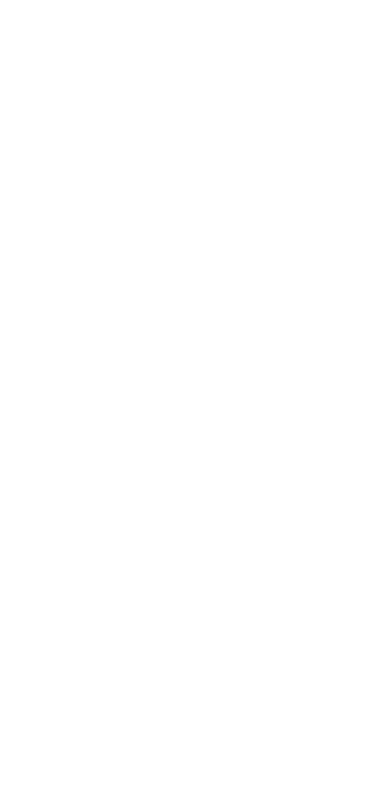
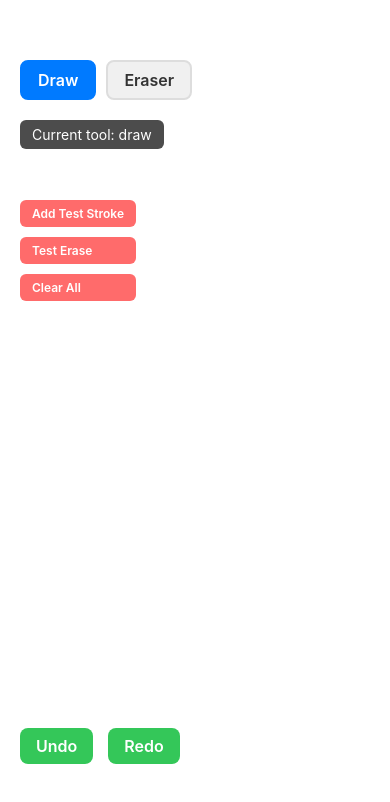
Before and after one commit to Sanketnehe-21/whiteboard-kit, a React Native app: screen / in a window 390 px wide. Shown: the top 802 px of the page. Built offline with nearby package versions, Linux system fonts and the light colour scheme.

Commit message:
tools like eraser undo redo adn draw is created

```diff
--- a/components/whiteboard.tsx
+++ b/components/whiteboard.tsx
@@ -1,42 +1,265 @@
-import React, { useRef, useState } from 'react';
-import { View, PanResponder } from 'react-native';
-import Svg, { Path } from 'react-native-svg';
-
-type Point = { x: number; y: number };
-type Stroke = Point[];
+import React, { useRef } from 'react';
+import { View, PanResponder, TouchableOpacity, Text, StyleSheet } from 'react-native';
+import Svg, { Path, Circle } from 'react-native-svg';
+import { useWhiteboard } from '../hooks/useWhiteboard';
 
 export const Whiteboard = () => {
+  const {
+    strokes,
+    currentStroke,
+    startStroke,
+    addPoint,
+    endStroke,
+    undo,
+    redo,
+    tool,
+    setTool,
+    onTouchPoint,
+    setStrokes, // Add this for testing
+  } = useWhiteboard();
 
-  const [strokes, setStrokes] = useState<Stroke[]>([]);
-  const currentStroke = useRef<Stroke>([]);
+  const [eraserPosition, setEraserPosition] = React.useState(null);
 
   const panResponder = useRef(
     PanResponder.create({
       onStartShouldSetPanResponder: () => true,
+      onMoveShouldSetPanResponder: () => true,
       onPanResponderGrant: (evt) => {
-        const { locationX, locationY } = evt.nativeEvent;
-        currentStroke.current = [{ x: locationX, y: locationY }];
+        // Try both locationX/Y and pageX/Y for better coordinate handling
+        const point = {
+          x: evt.nativeEvent.locationX || evt.nativeEvent.pageX,
+          y: evt.nativeEvent.locationY || evt.nativeEvent.pageY
+        };
+
+        console.log(`Tool: ${tool}, Grant Point:`, point, 'Strokes count:', strokes.length);
+
+        if (tool === 'draw') {
+          startStroke(point);
+        } else if (tool === 'eraser') {
+          setEraserPosition(point);
+          onTouchPoint(point);
+        }
       },
       onPanResponderMove: (evt) => {
-        const { locationX, locationY } = evt.nativeEvent;
-        currentStroke.current.push({ x: locationX, y: locationY });
-        setStrokes((prev) => [...prev.slice(0, -1), [...currentStroke.current]]);
+        const point = {
+          x: evt.nativeEvent.locationX || evt.nativeEvent.pageX,
+          y: evt.nativeEvent.locationY || evt.nativeEvent.pageY
+        };
+
+        if (tool === 'draw') {
+          addPoint(point);
+        } else if (tool === 'eraser') {
+          setEraserPosition(point);
+          onTouchPoint(point);
+        }
       },
       onPanResponderRelease: () => {
-        setStrokes((prev) => [...prev, [...currentStroke.current]]);
-        currentStroke.current = [];
+        if (tool === 'draw') {
+          endStroke();
+        } else if (tool === 'eraser') {
+          setEraserPosition(null);
+        }
       },
     })
   ).current;
 
-  const renderPath = (stroke: Stroke) => {
+  const renderPath = (stroke, index) => {
+    if (stroke.length < 2) return null;
     const d = stroke.map((p, i) => `${i === 0 ? 'M' : 'L'} ${p.x} ${p.y}`).join(' ');
-    return <Path key={Math.random()} d={d} stroke="black" strokeWidth={2} fill="none" />;
+    return <Path key={index} d={d} stroke="black" strokeWidth={2} fill="none" />;
   };
 
   return (
-    <View {...panResponder.panHandlers} style={{ flex: 1, backgroundColor: '#fff' }}>
-      <Svg style={{ flex: 1 }}>{strokes.map(renderPath)}</Svg>
+    <View style={styles.container}>
+      <View {...panResponder.panHandlers} style={styles.canvas}>
+        <Svg style={styles.svg}>
+          {strokes.map(renderPath)}
+          {renderPath(currentStroke, -1)}
+
+          {/* Eraser indicator */}
+          {tool === 'eraser' && eraserPosition && (
+            <Circle
+              cx={eraserPosition.x}
+              cy={eraserPosition.y}
+              r="40"
+              fill="rgba(255,0,0,0.2)"
+              stroke="red"
+              strokeWidth="2"
+            />
+          )}
+        </Svg>
+      </View>
+
+      {/* Tool Switcher with better styling */}
+      <View style={styles.toolContainer}>
+        <TouchableOpacity
+          style={[styles.toolButton, tool === 'draw' && styles.activeButton]}
+          onPress={() => {
+            console.log('Draw button pressed'); // Debug log
+            setTool('draw');
+          }}
+        >
+          <Text style={[styles.toolText, tool === 'draw' && styles.activeText]}>
+            Draw
+          </Text>
+        </TouchableOpacity>
+
+        <TouchableOpacity
+          style={[styles.toolButton, tool === 'eraser' && styles.activeButton]}
+          onPress={() => {
+            console.log('Eraser button pressed'); // Debug log
+            setTool('eraser');
+          }}
+        >
+          <Text style={[styles.toolText, tool === 'eraser' && styles.activeText]}>
+            Eraser
+          </Text>
+        </TouchableOpacity>
+      </View>
+
+      {/* Undo / Redo with better styling */}
+      <View style={styles.actionContainer}>
+        <TouchableOpacity style={styles.actionButton} onPress={undo}>
+          <Text style={styles.actionText}>Undo</Text>
+        </TouchableOpacity>
+
+        <TouchableOpacity style={styles.actionButton} onPress={redo}>
+          <Text style={styles.actionText}>Redo</Text>
+        </TouchableOpacity>
+      </View>
+
+      {/* Test buttons */}
+      <View style={styles.testContainer}>
+        <TouchableOpacity
+          style={styles.testButton}
+          onPress={() => {
+            // Add a test stroke for debugging
+            const testStroke = [
+              { x: 100, y: 100 },
+              { x: 150, y: 100 },
+              { x: 200, y: 100 }
+            ];
+            console.log('Adding test stroke:', testStroke);
+            setStrokes(prev => [...prev, testStroke]);
+          }}
+        >
+          <Text style={styles.testText}>Add Test Stroke</Text>
+        </TouchableOpacity>
+
+        <TouchableOpacity
+          style={styles.testButton}
+          onPress={() => {
+            console.log('Manual erase test at (150, 100)');
+            onTouchPoint({ x: 150, y: 100 });
+          }}
+        >
+          <Text style={styles.testText}>Test Erase</Text>
+        </TouchableOpacity>
+
+        <TouchableOpacity
+          style={styles.testButton}
+          onPress={() => {
+            console.log('Clearing all strokes');
+            setStrokes([]);
+          }}
+        >
+          <Text style={styles.testText}>Clear All</Text>
+        </TouchableOpacity>
+      </View>
+
+      {/* Current tool indicator */}
+      <View style={styles.statusContainer}>
+        <Text style={styles.statusText}>Current tool: {tool}</Text>
+      </View>
     </View>
   );
 };
+
+const styles = StyleSheet.create({
+  container: {
+    flex: 1,
+  },
+  canvas: {
+    flex: 1,
+    backgroundColor: '#fff',
+  },
+  svg: {
+    flex: 1,
+  },
+  toolContainer: {
+    position: 'absolute',
+    top: 60,
+    left: 20,
+    flexDirection: 'row',
+    gap: 10,
+  },
+  toolButton: {
+    paddingHorizontal: 16,
+    paddingVertical: 8,
+    backgroundColor: '#f0f0f0',
+    borderRadius: 8,
+    borderWidth: 2,
+    borderColor: '#ddd',
+  },
+  activeButton: {
+    backgroundColor: '#007AFF',
+    borderColor: '#007AFF',
+  },
+  toolText: {
+    fontSize: 16,
+    fontWeight: '600',
+    color: '#333',
+  },
+  activeText: {
+    color: '#fff',
+  },
+  actionContainer: {
+    position: 'absolute',
+    bottom: 80,
+    left: 20,
+    flexDirection: 'row',
+    gap: 15,
+  },
+  actionButton: {
+    paddingHorizontal: 16,
+    paddingVertical: 8,
+    backgroundColor: '#34C759',
+    borderRadius: 8,
+  },
+  actionText: {
+    fontSize: 16,
+    fontWeight: '600',
+    color: '#fff',
+  },
+  testContainer: {
+    position: 'absolute',
+    top: 200,
+    left: 20,
+    flexDirection: 'column',
+    gap: 10,
+  },
+  testButton: {
+    paddingHorizontal: 12,
+    paddingVertical: 6,
+    backgroundColor: '#FF6B6B',
+    borderRadius: 6,
+  },
+  testText: {
+    color: '#fff',
+    fontSize: 12,
+    fontWeight: '600',
+  },
+  statusContainer: {
+    position: 'absolute',
+    top: 120,
+    left: 20,
+    backgroundColor: 'rgba(0,0,0,0.7)',
+    paddingHorizontal: 12,
+    paddingVertical: 6,
+    borderRadius: 6,
+  },
+  statusText: {
+    color: '#fff',
+    fontSize: 14,
+  },
+});
--- a/hooks/useWhiteboard.tsx
+++ b/hooks/useWhiteboard.tsx
@@ -2,33 +2,133 @@
 
 export type Point = { x: number; y: number };
 export type Stroke = Point[];
+export type Tool = 'draw' | 'eraser';
 
 export function useWhiteboard() {
   const [strokes, setStrokes] = useState<Stroke[]>([]);
-  const currentStroke = useRef<Stroke>([]);
+  const [redoStack, setRedoStack] = useState<Stroke[]>([]);
+  const [tool, setTool] = useState<Tool>('draw');
+
+  const currentStrokeRef = useRef<Stroke>([]);
+  const [currentStrokeForRender, setCurrentStrokeForRender] = useState<Stroke>([]);
 
   const startStroke = (point: Point) => {
-    currentStroke.current = [point];
-    setStrokes((prev) => [...prev, [point]]);
+    if (tool !== 'draw') return;
+
+    console.log('Starting stroke with point:', point); // Debug log
+    currentStrokeRef.current = [point];
+    setCurrentStrokeForRender([point]);
+    // Clear redo stack when starting a new stroke
+    setRedoStack([]);
   };
 
   const addPoint = (point: Point) => {
-    currentStroke.current.push(point);
+    if (tool !== 'draw') return;
+
+    currentStrokeRef.current.push(point);
+    setCurrentStrokeForRender([...currentStrokeRef.current]);
+  };
+
+  const endStroke = () => {
+    if (tool !== 'draw') return;
+
+    const finished = [...currentStrokeRef.current];
+    console.log('Ending stroke with', finished.length, 'points'); // Debug log
+
+    if (finished.length > 0) {
+      setStrokes((prev) => [...prev, finished]);
+    }
+    setCurrentStrokeForRender([]);
+    currentStrokeRef.current = [];
+  };
+
+  const handleEraser = (point: Point) => {
+    console.log('=== ERASER DEBUG ===');
+    console.log('Erasing at point:', point);
+    console.log('Current strokes count:', strokes.length);
+
+    // Log all stroke points for debugging
+    strokes.forEach((stroke, index) => {
+      console.log(`Stroke ${index} has ${stroke.length} points:`, stroke.slice(0, 3));
+    });
+
+    const eraserRadius = 50; // Even larger radius for testing
+
     setStrokes((prev) => {
-      const updated = [...prev];
-      updated[updated.length - 1] = [...currentStroke.current];
-      return updated;
+      console.log('Processing', prev.length, 'strokes for erasing');
+
+      const newStrokes = prev.filter((stroke, strokeIndex) => {
+        // Check if any point in the stroke is within eraser radius
+        let closestDistance = Infinity;
+        const isErased = stroke.some((p, pointIndex) => {
+          const distance = Math.hypot(p.x - point.x, p.y - point.y);
+          if (distance < closestDistance) {
+            closestDistance = distance;
+          }
+          const withinRadius = distance < eraserRadius;
+
+          if (pointIndex < 3) { // Log first few points
+            console.log(`Stroke ${strokeIndex}, Point ${pointIndex}: (${p.x}, ${p.y}) - Distance: ${distance}, Within radius: ${withinRadius}`);
+          }
+
+          return withinRadius;
+        });
+
+        console.log(`Stroke ${strokeIndex}: Closest distance: ${closestDistance}, Will be erased: ${isErased}`);
+
+        return !isErased;
+      });
+
+      console.log(`Eraser result: ${prev.length} -> ${newStrokes.length} strokes`);
+      console.log('===================');
+
+      return newStrokes;
+    });
+
+    // Clear redo stack when erasing
+    setRedoStack([]);
+  };
+
+  const onTouchPoint = (point: Point) => {
+    if (tool === 'eraser') {
+      handleEraser(point);
+    }
+  };
+
+  const undo = () => {
+    setStrokes((prev) => {
+      if (prev.length === 0) return prev;
+      const popped = prev[prev.length - 1];
+      setRedoStack((r) => [...r, popped]);
+      return prev.slice(0, -1);
     });
   };
 
-  const endStroke = () => {
-    currentStroke.current = [];
+  const redo = () => {
+    setRedoStack((prev) => {
+      if (prev.length === 0) return prev;
+      const popped = prev[prev.length - 1];
+      setStrokes((s) => [...s, popped]);
+      return prev.slice(0, -1);
+    });
+  };
+
+  const setToolWrapper = (newTool: Tool) => {
+    console.log('Setting tool to:', newTool); // Debug log
+    setTool(newTool);
   };
 
   return {
     strokes,
+    currentStroke: currentStrokeForRender,
     startStroke,
     addPoint,
     endStroke,
+    undo,
+    redo,
+    tool,
+    setTool: setToolWrapper,
+    onTouchPoint,
+    setStrokes, // Export for testing
   };
 }
```
